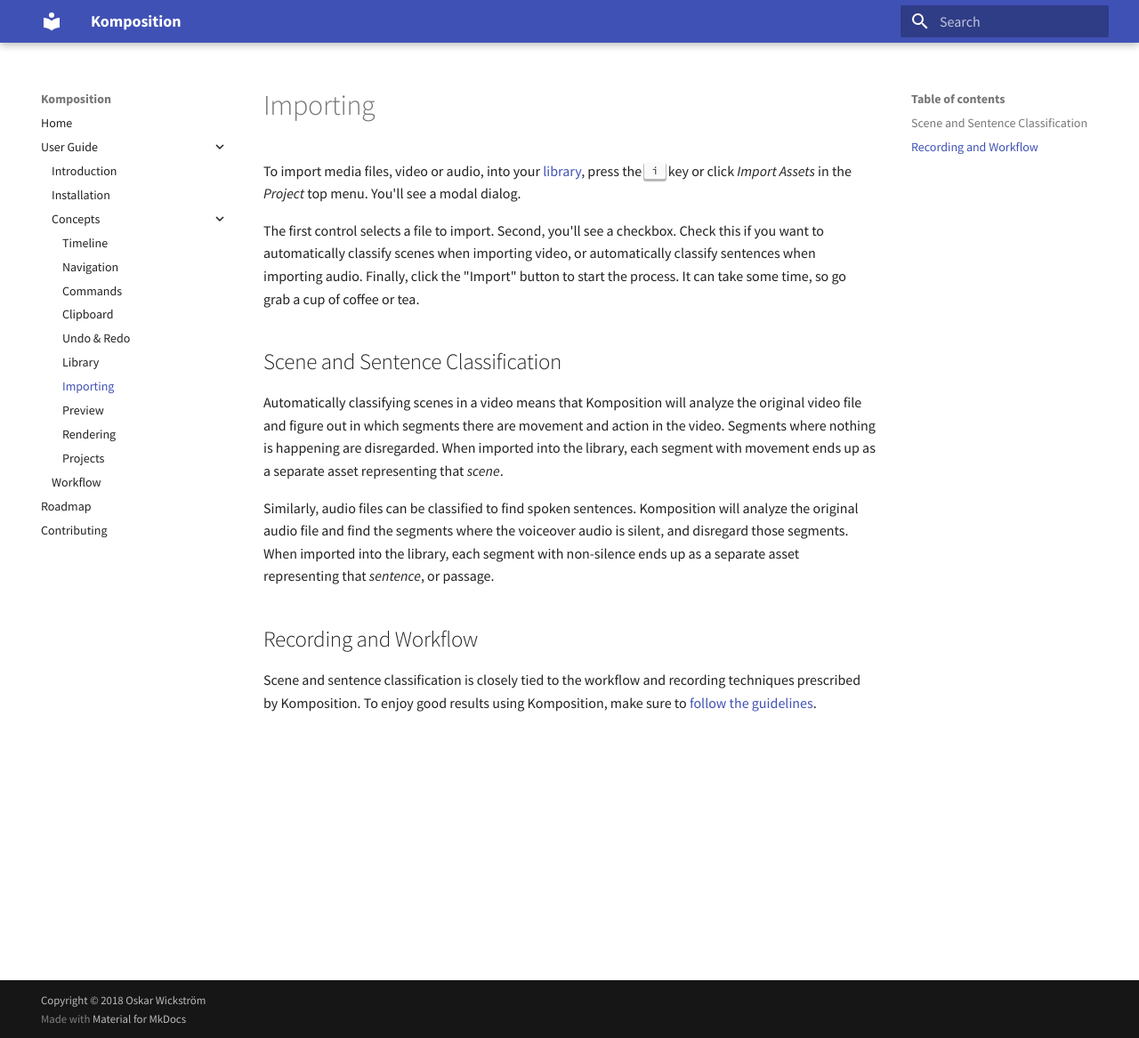
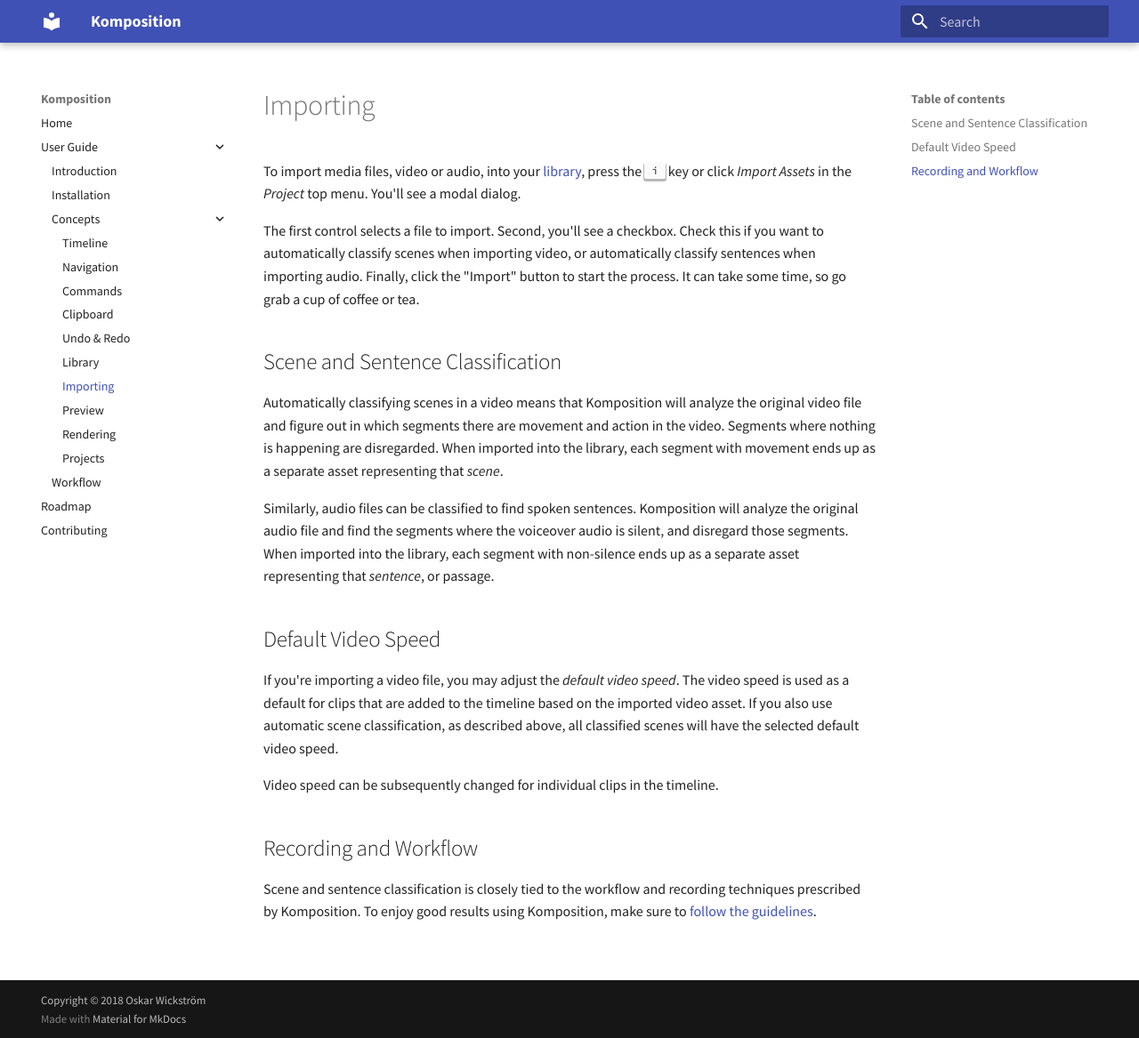
Before and after one commit to owickstrom/komposition, an MkDocs documentation site: the page built from docs/src/user-guide/concepts/importing.md, in a window 1280 px wide and 1167 px high. Shown: the whole window at 89% size. Built offline with MkDocs 1.6.1 and Material for MkDocs 9.7.7, drawn with Linux system fonts in a browser that asks for light colours.

Commit message:
Update docs

```diff
--- a/docs/src/user-guide/concepts/importing.md
+++ b/docs/src/user-guide/concepts/importing.md
@@ -24,6 +24,17 @@
 into the library, each segment with non-silence ends up as a separate asset
 representing that _sentence_, or passage.
 
+## Default Video Speed
+
+If you're importing a video file, you may adjust the _default video
+speed_.  The video speed is used as a default for clips that are added
+to the timeline based on the imported video asset. If you also use
+automatic scene classification, as described above, all classified scenes
+will have the selected default video speed.
+
+Video speed can be subsequently changed for individual clips in the
+timeline.
+
 ## Recording and Workflow
 
 Scene and sentence classification is closely tied to the workflow and
```
Also changed, not shown: docs/src/user-guide/concepts/timeline.md (+8 -0 lines).
